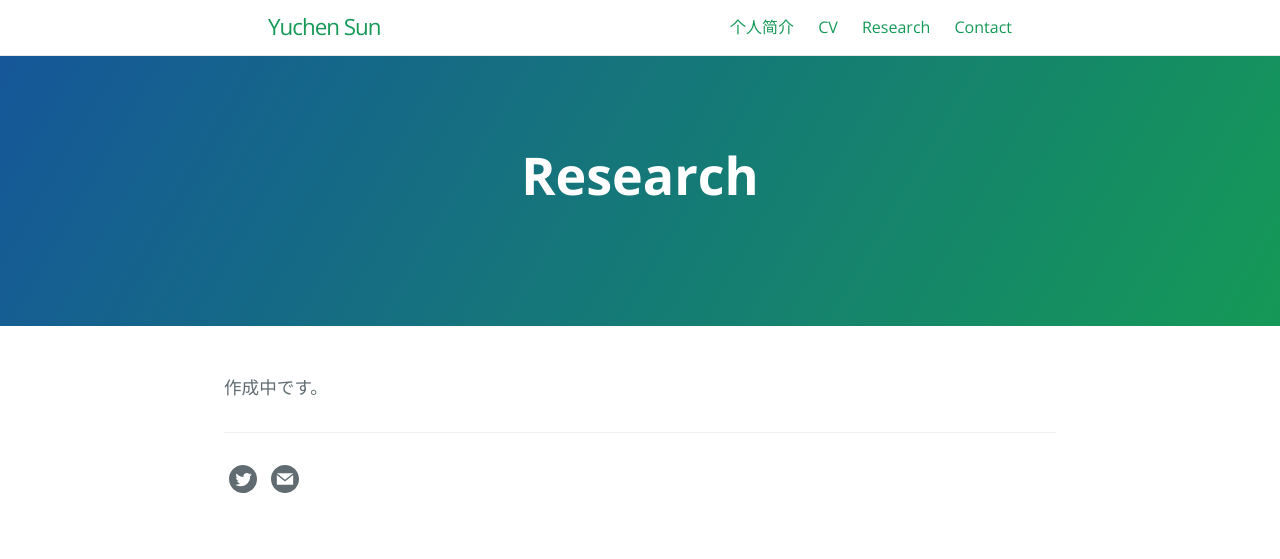
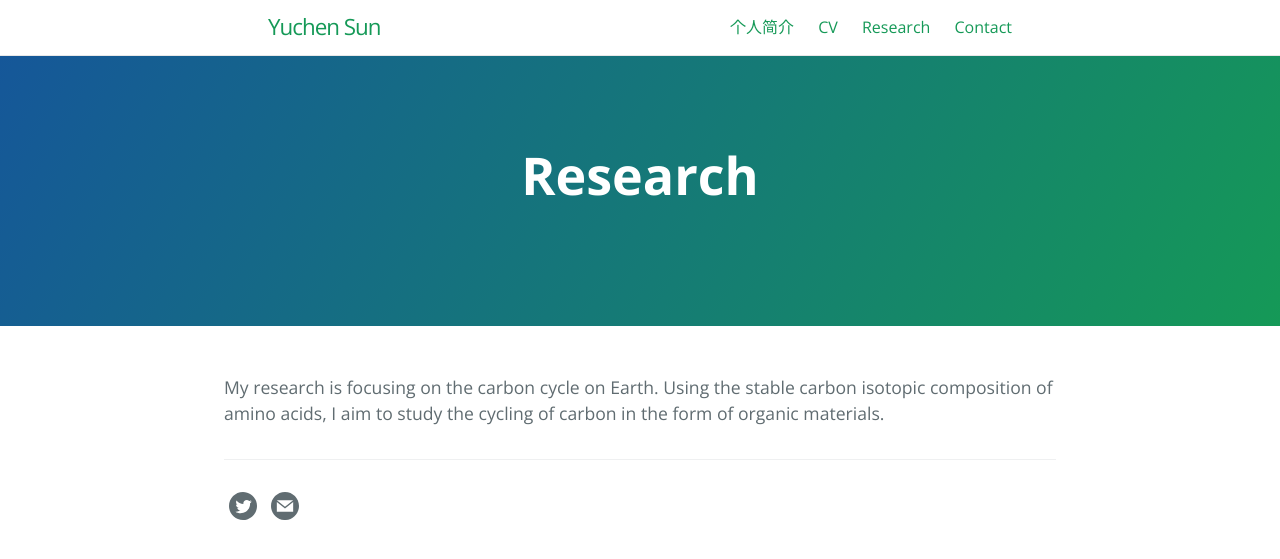
Before and after one commit to sonyuushin/sonyuushin.github.io, a Jekyll site: the page built from research.md, in a window 1280 px wide. Shown: the top 559 px of the page. Built offline with Jekyll 4.4.1, drawn with Linux system fonts in a browser that asks for light colours.

Commit message:
Update research.md

```diff
--- a/research.md
+++ b/research.md
@@ -7,4 +7,4 @@ ref: research
 order: 2
 ---
 
-作成中です。
+My research is focusing on the carbon cycle on Earth. Using the stable carbon isotopic composition of amino acids, I aim to study the cycling of carbon in the form of organic materials.
```
